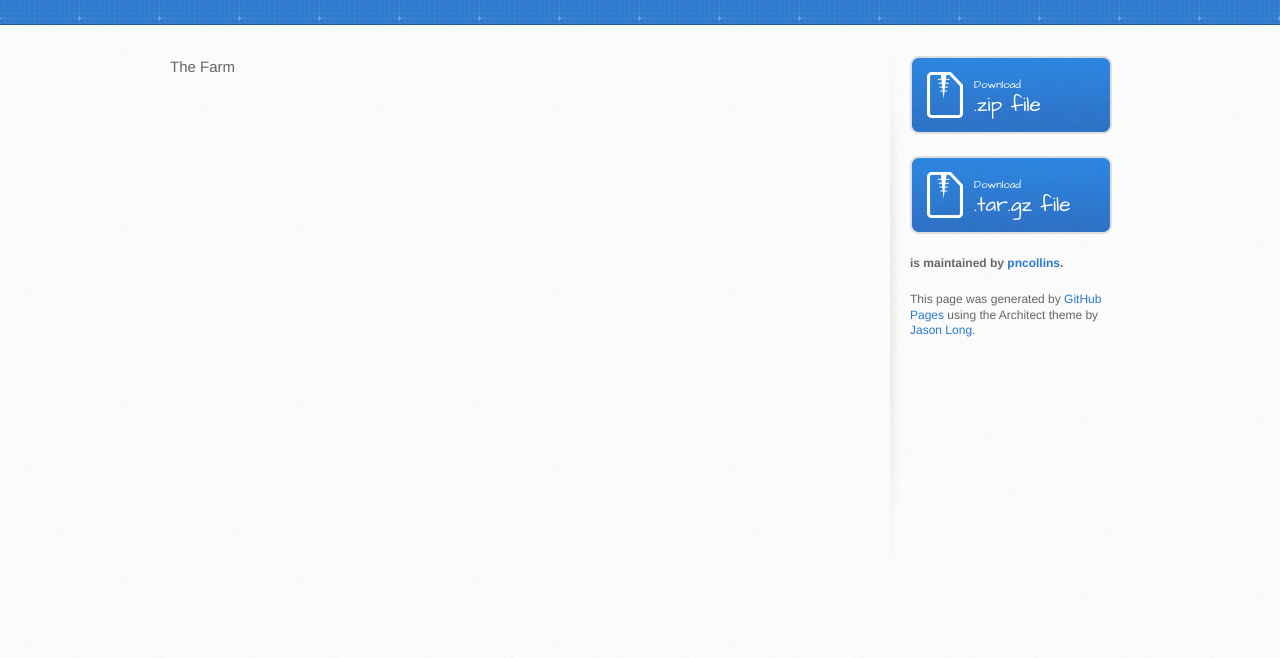
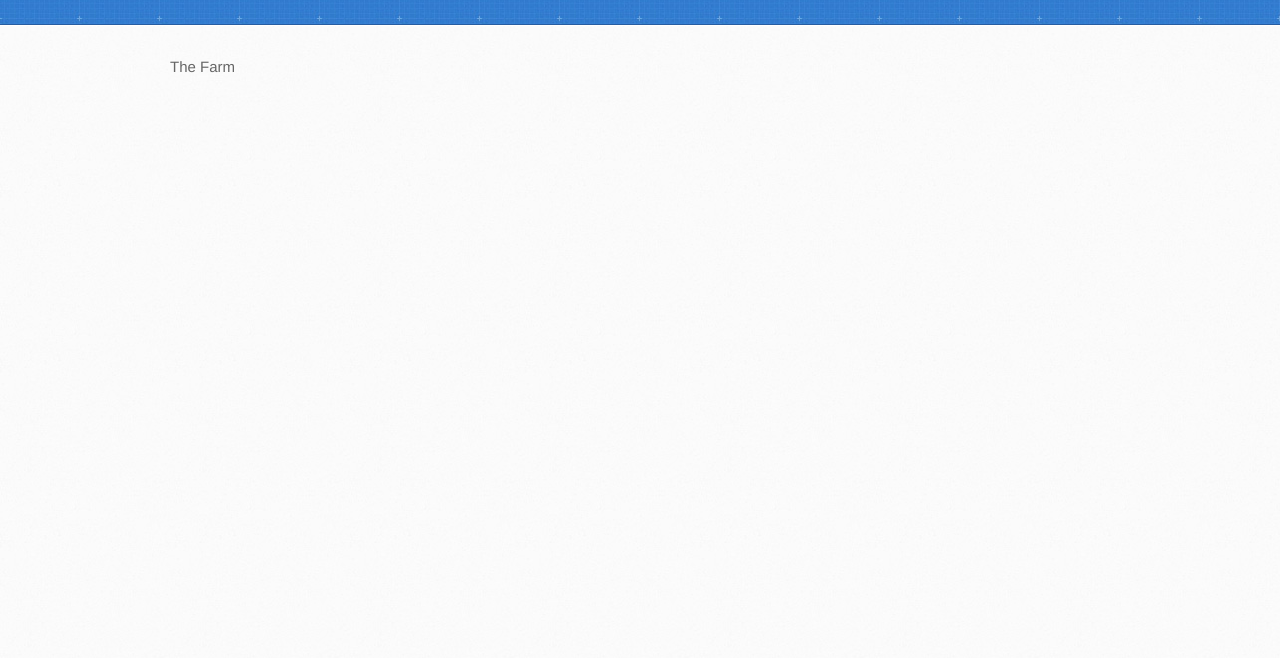
Before and after one commit to panocol/callahanroad.github.io, a plain HTML site: page index.html in a window 1280 px wide. Shown: the part 142-800 px from the top of the page. Drawn offline with Linux system fonts and the light colour scheme.

Commit message:
Removed the extra git stuff

```diff
--- a/index.html
+++ b/index.html
@@ -21,7 +21,6 @@
       <div class="inner">
         <h1>callahanroad.us</h1>
         <h2></h2>
-        <a href="https://github.com/pncollins/callahanroad.github.io" class="button"><small>View project on</small> GitHub</a>
       </div>
     </header>
 
@@ -31,20 +30,6 @@
           <p>The Farm</p>
         </section>
 
-        <aside id="sidebar">
-          <a href="https://github.com/pncollins/callahanroad.github.io/zipball/master" class="button">
-            <small>Download</small>
-            .zip file
-          </a>
-          <a href="https://github.com/pncollins/callahanroad.github.io/tarball/master" class="button">
-            <small>Download</small>
-            .tar.gz file
-          </a>
-
-          <p class="repo-owner"><a href="https://github.com/pncollins/callahanroad.github.io"></a> is maintained by <a href="https://github.com/pncollins">pncollins</a>.</p>
-
-          <p>This page was generated by <a href="https://pages.github.com">GitHub Pages</a> using the Architect theme by <a href="https://twitter.com/jasonlong">Jason Long</a>.</p>
-        </aside>
       </div>
     </div>
 
```
